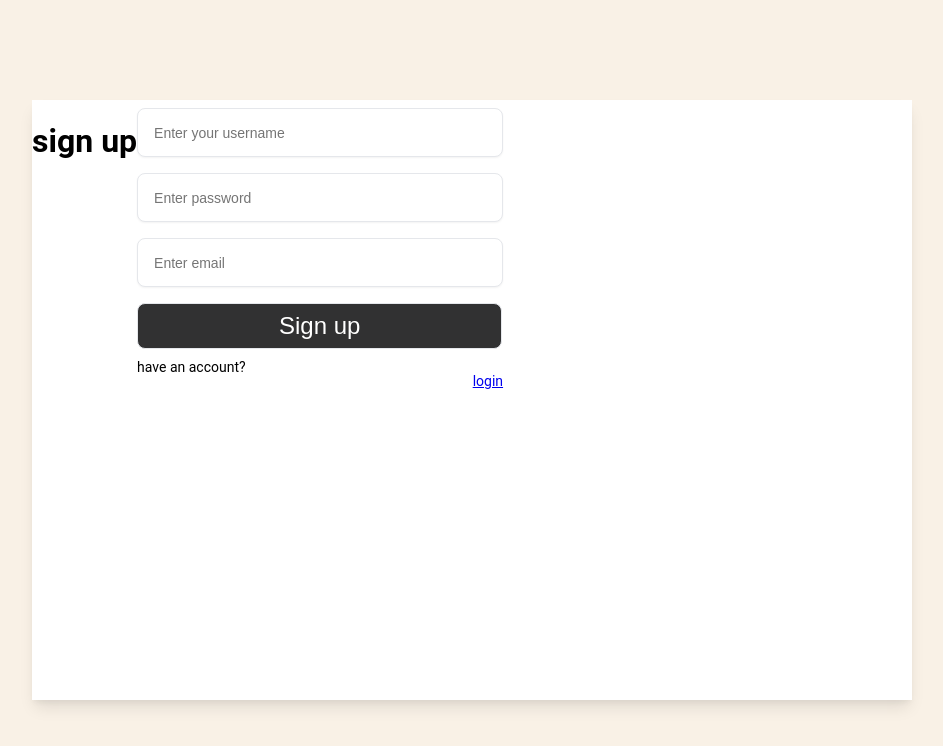
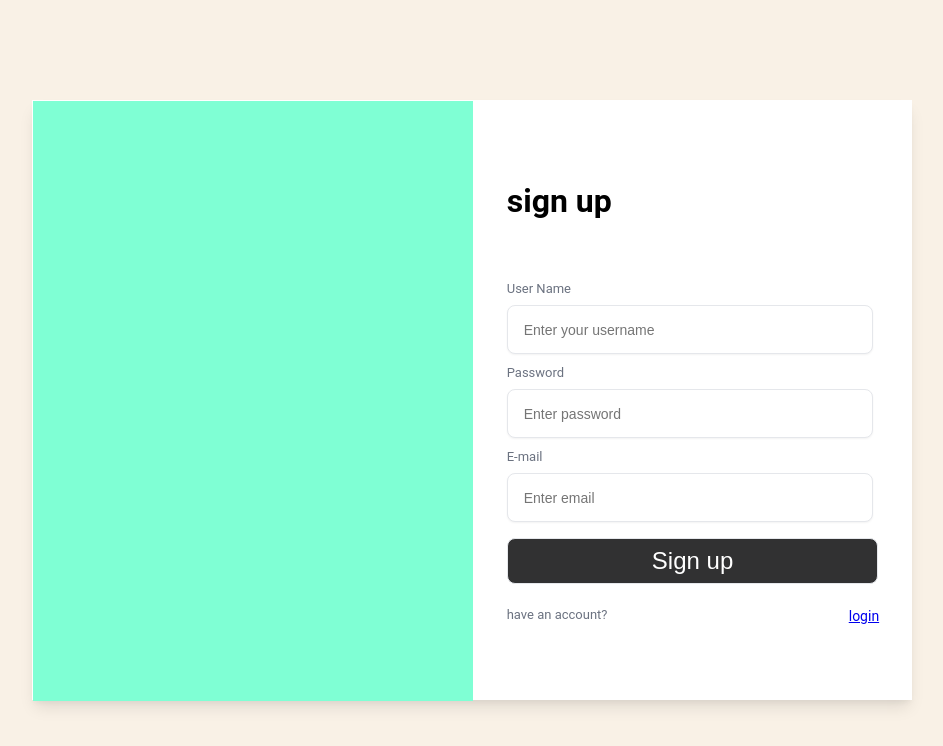
Before and after one commit to rodeyna/blogapp1, a React (Vite) app: page /signup in a window 1280 px wide. Shown: the top 746 px of the page, without its empty margins (168-1111 px from the left). Built offline with nearby package versions, Linux system fonts and the light colour scheme.

Commit message:
sign up html

```diff
--- a/src/App.jsx
+++ b/src/App.jsx
@@ -17,7 +17,6 @@ function App() {
           <Route path="/addblog" element={<AddBlog />} />
         </Routes>
       </Router>
-
   )
 }
 
--- a/src/components/Navbar.jsx
+++ b/src/components/Navbar.jsx
@@ -7,7 +7,7 @@ const Navbar = () => {
           <h1>Blog</h1>
           <div className="button-container">
     <Link  to='/login'><button className="button button-blue">login</button></Link>
-    <Link  to='/signup'><button className="button button-green">sing up</button></Link>
+    <Link  to='/signup'><button className="button button-green">sign up</button></Link>
     </div>
         </nav>
       );
--- a/src/pages/Login.jsx
+++ b/src/pages/Login.jsx
@@ -40,7 +40,7 @@ const Login = () => {
                   placeholder="Enter your username"
                   value={User.username}
                   onChange={handelChange}
-                />
+                  />
                 </div>
                 <div className="input-container">
                   <label className="cleargrey">Password</label>
--- a/src/pages/Signup.jsx
+++ b/src/pages/Signup.jsx
@@ -23,9 +23,15 @@ const Signup = () => {
     };
     return (
   <div className="form">
+    <div className='img'></div>
+    <div className='mainlog'>
+      <div className='log'>
+        <div className="intro">
           <h2 className="form-title">sign up</h2>
+        </div>
         <form className="login-form" onSubmit={handleSubmit}>
         <div className="input-container">
+        <label className="cleargrey">User Name</label>
           <input
             type="text"
             name='name'
@@ -35,7 +41,7 @@ const Signup = () => {
           />
         </div>
         <div className="input-container">
-
+        <label className="cleargrey">Password</label>
           <input
             type="password"
             name='password'
@@ -45,6 +51,7 @@ const Signup = () => {
           />
           </div>
           <div className="input-container">
+          <label className="cleargrey">E-mail</label>
             <input
               type="text"
               name='email'
@@ -54,11 +61,13 @@ const Signup = () => {
             />
           </div>
           <button className="submit" type="submit">Sign up</button>
-    <p class="signup-link">
-     have an account?
+          <div class="signup-link">
+            <p className="cleargrey">have an account?</p>
             <Link  to='/login'><p>login</p></Link>
-      </p>
+          </div>
         </form>
+      </div>
+    </div>
   </div>
   );
 }
```
Also changed, not shown: src/style/navbar.css (+5 -2 lines), src/style/Home.css (added). Lines whose indentation alone changed are shown as unchanged.
